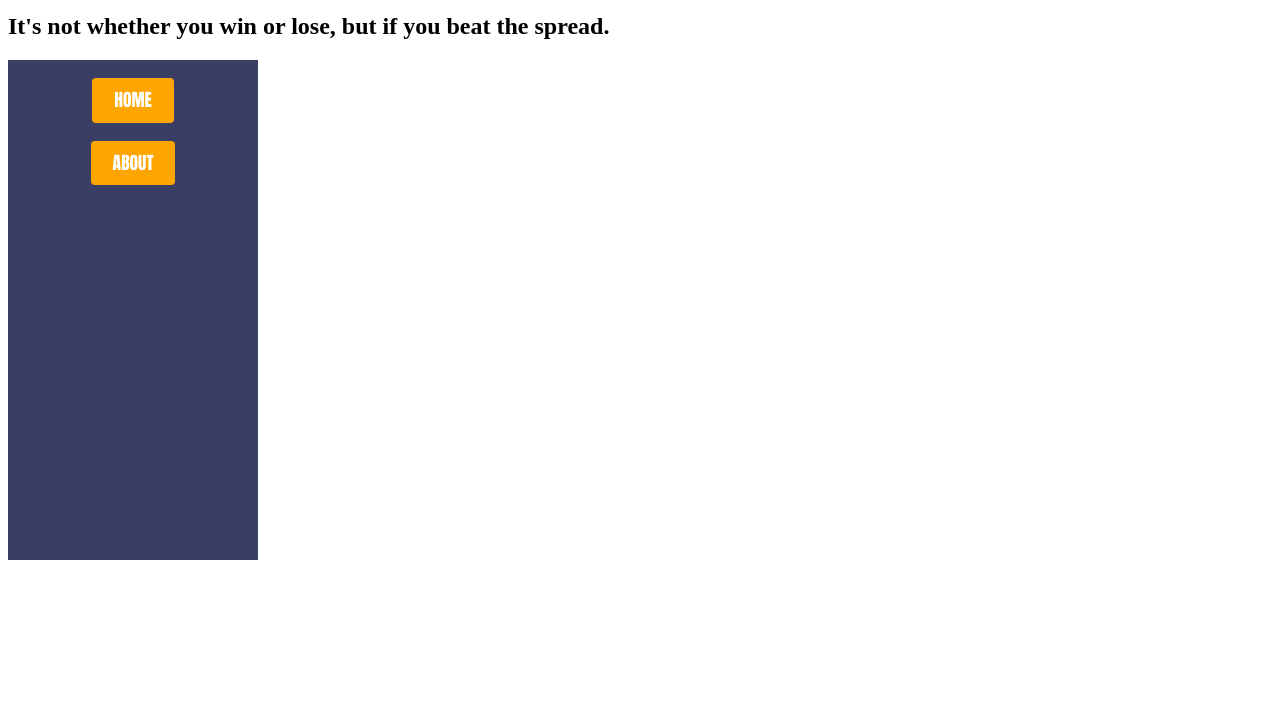
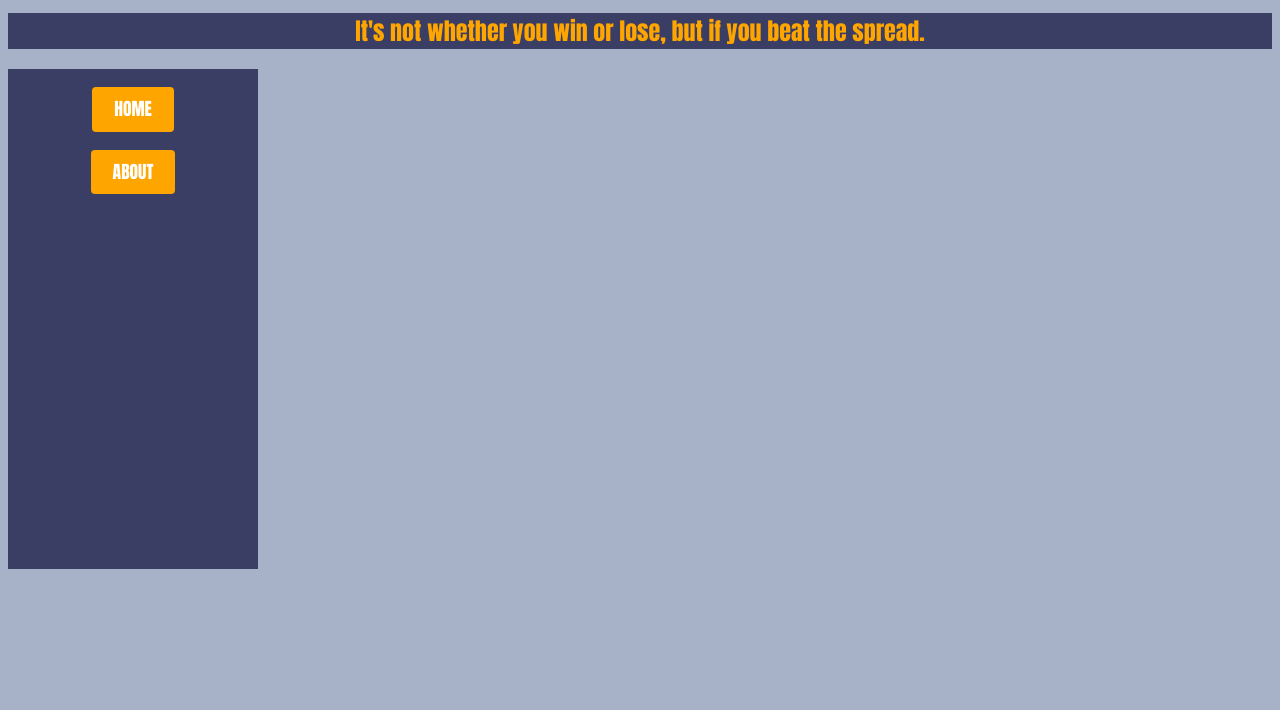
Before and after one commit to awall230/pigskinners, a plain HTML site: page public_html/index.html in a window 1280 px wide. Shown: the part 90-800 px from the top of the page. Drawn offline with Linux system fonts and the light colour scheme; no server answers.

Commit message:
Update style.css

```diff
--- a/public_html/style.css
+++ b/public_html/style.css
@@ -4,6 +4,13 @@ h1{
 	color: rgb(255, 165, 0);
 	text-align: center;
 	font-size: 275%;
+}
+
+h2{
+	text-align: center;
+	background-color: rgb(58, 61, 100);
+	font-family: Impact;
+	color: rgb(255, 165, 0);
 }
 
 #margin{
@@ -32,3 +39,7 @@ h1{
 a{
 	text-decoration: none;
 }
+
+body{
+	background-color: rgb(167, 178, 201);
+}
```
